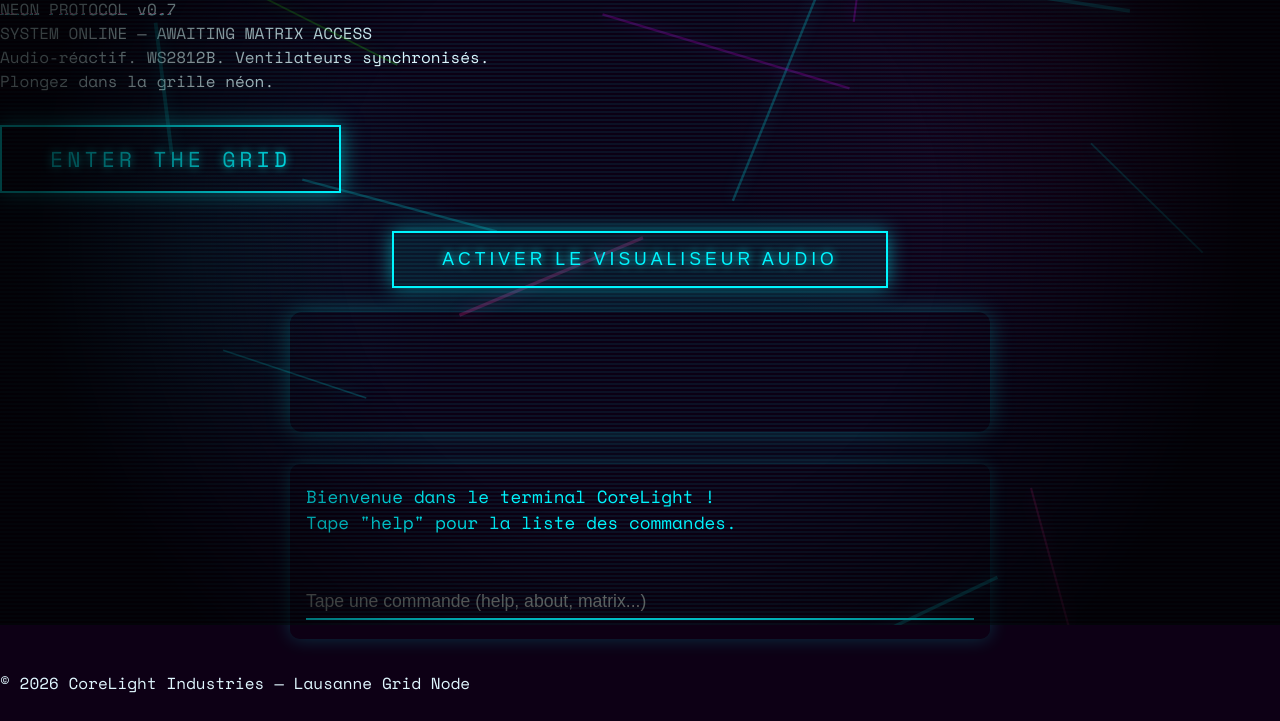
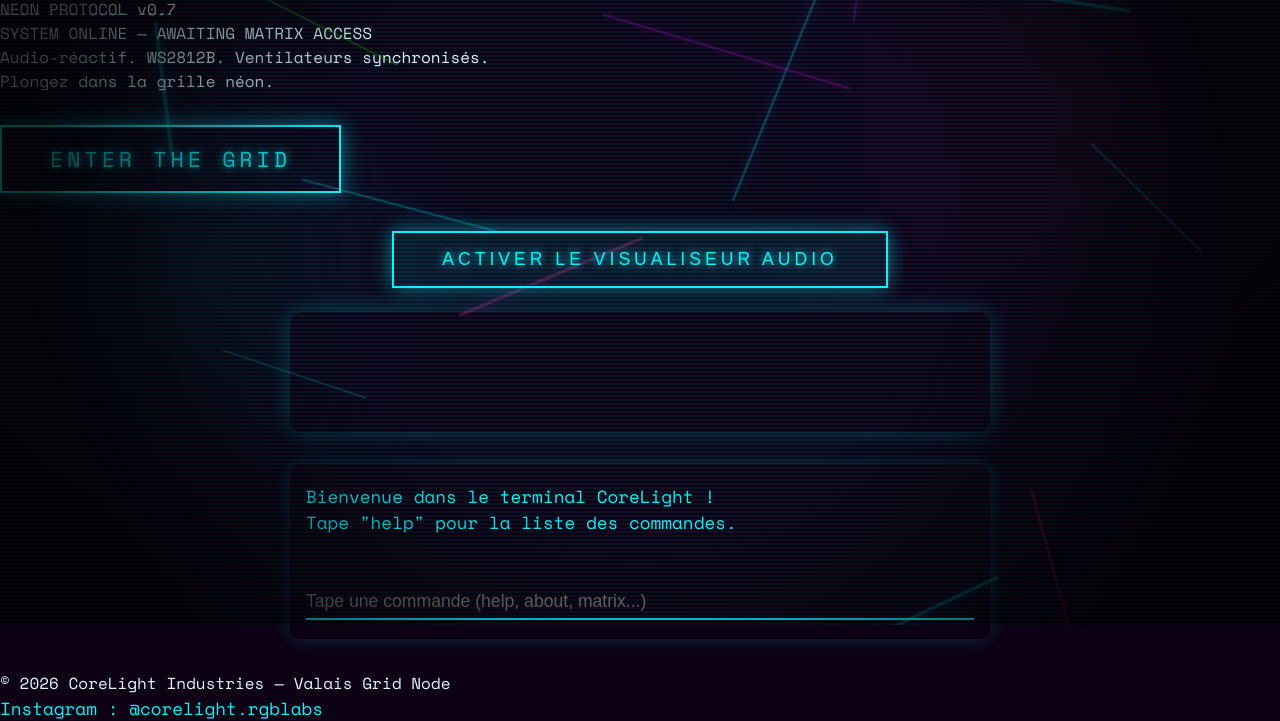
Before and after one commit to corelight396-spec/--corelight, a plain HTML site: page index.html in a window 1280 px wide. Shown: the part 175-896 px from the top of the page. Before the commit the page ends 870 px from the top, so only its background shows below. Drawn offline with nearby package versions, Linux system fonts and the light colour scheme.

Commit message:
Modify footer with Instagram link and node update
Updated footer to include Instagram link and changed grid node location.

```diff
--- a/index.html
+++ b/index.html
@@ -61,7 +61,8 @@
     </main>
 
     <footer class="terminal-footer">
-        <p>© 2026 CoreLight Industries — Lausanne Grid Node</p>
+        <p>© 2026 CoreLight Industries — Valais Grid Node<br>
+        <a href="https://www.instagram.com/corelight.rgblabs/?__pwa=1#" target="_blank" style="color:#00f6ff;text-decoration:none;font-family:'Space Mono',monospace;font-size:1.1em;">Instagram : @corelight.rgblabs</a></p>
     </footer>
 
     <script src="./script.js"></script>
```
